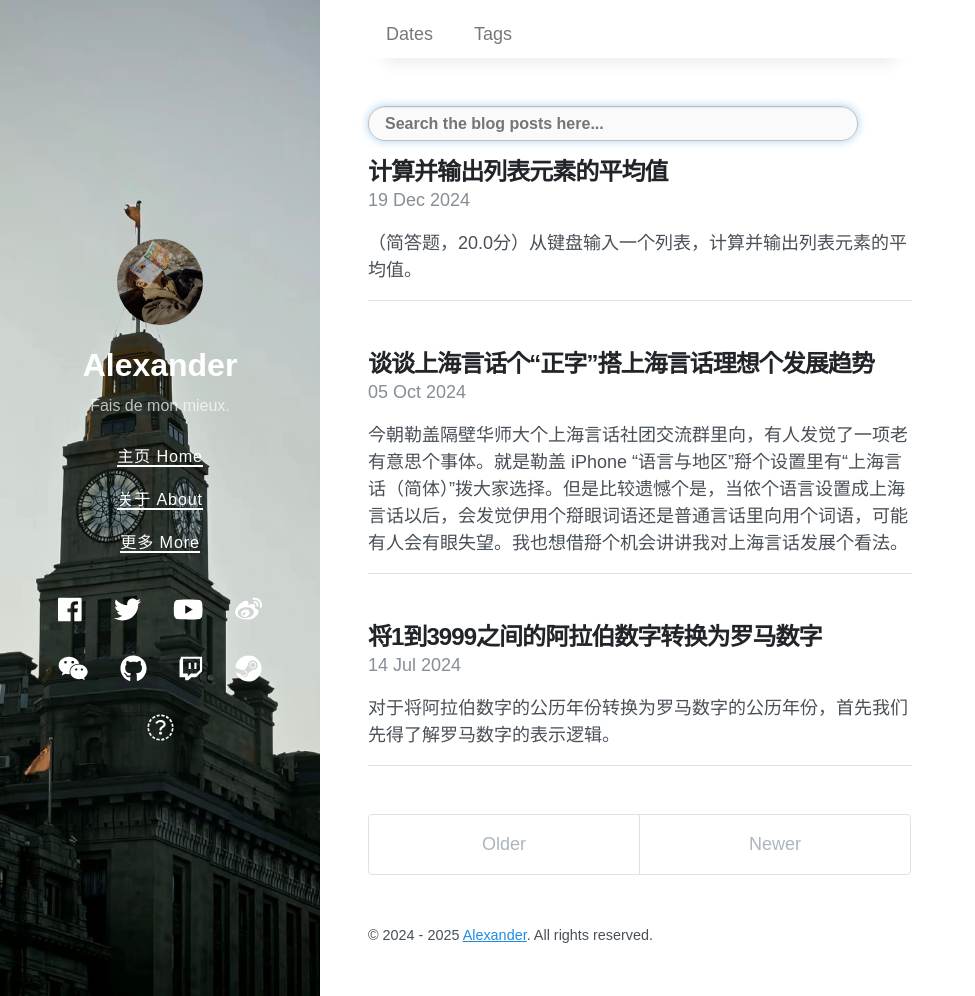
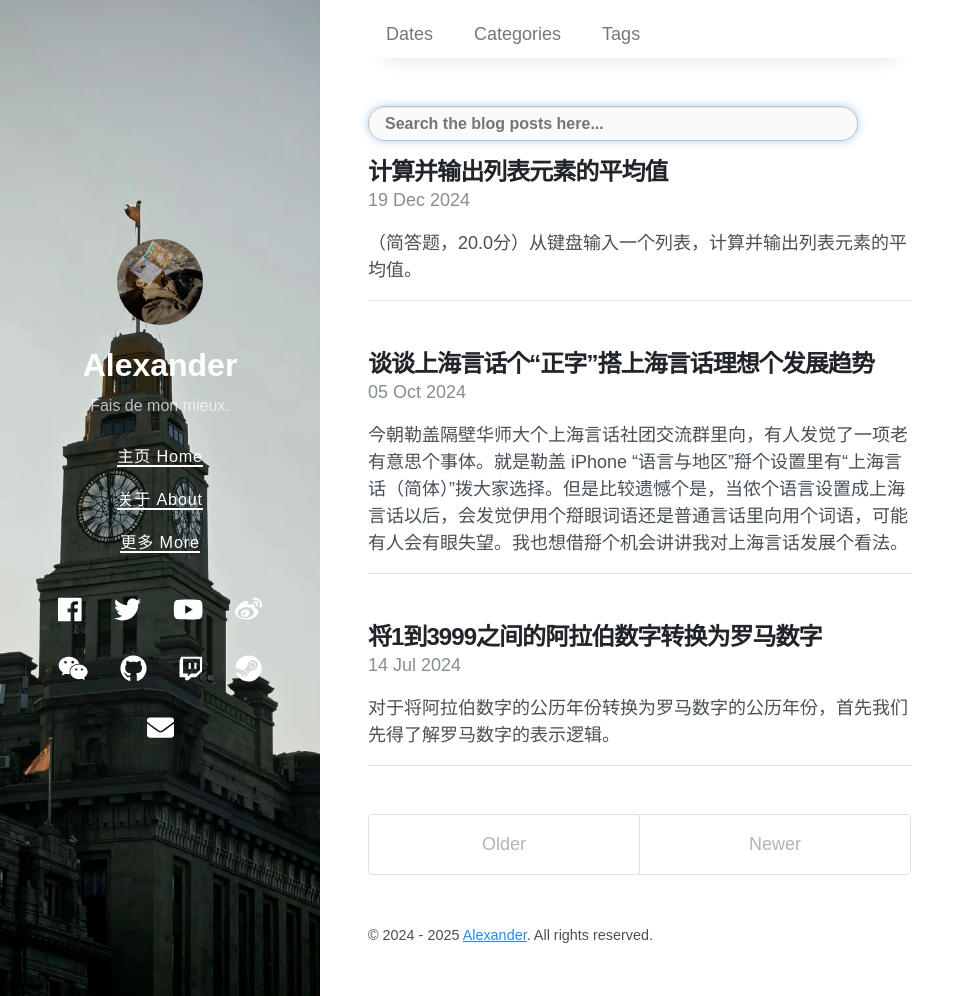
Before and after one commit to josephhaaan/josephhaaan.github.io, a Jekyll site: the page built from index.html, in a window 1280 px wide and 996 px high. Shown: the whole window, without its empty margins (0-975 px from the left). Built offline with Jekyll 4.4.1, drawn with Linux system fonts in a browser that asks for light colours; nearby versions of some CDN libraries; the list of posts is cut into pages by our own code.

Commit message:
2025/06/03/12:45 - Modified the contents.

```diff
--- a/_data/archive.yml
+++ b/_data/archive.yml
@@ -1,9 +1,9 @@
 - type: dates
   title: Dates
   url: /dates/
-#- type: categories
-#  title: Categories
-#  url: /categories/
+- type: categories
+  title: Categories
+  url: /categories/
 - type: tags
   title: Tags
   url: /tags/
--- a/_data/social.yml
+++ b/_data/social.yml
@@ -24,4 +24,4 @@
   icon: fab fa-steam
 - title: Email
   url: mailto:josephhan059@gmail.com
-  icon: fas fa-email
+  icon: fas fa-envelope
```
